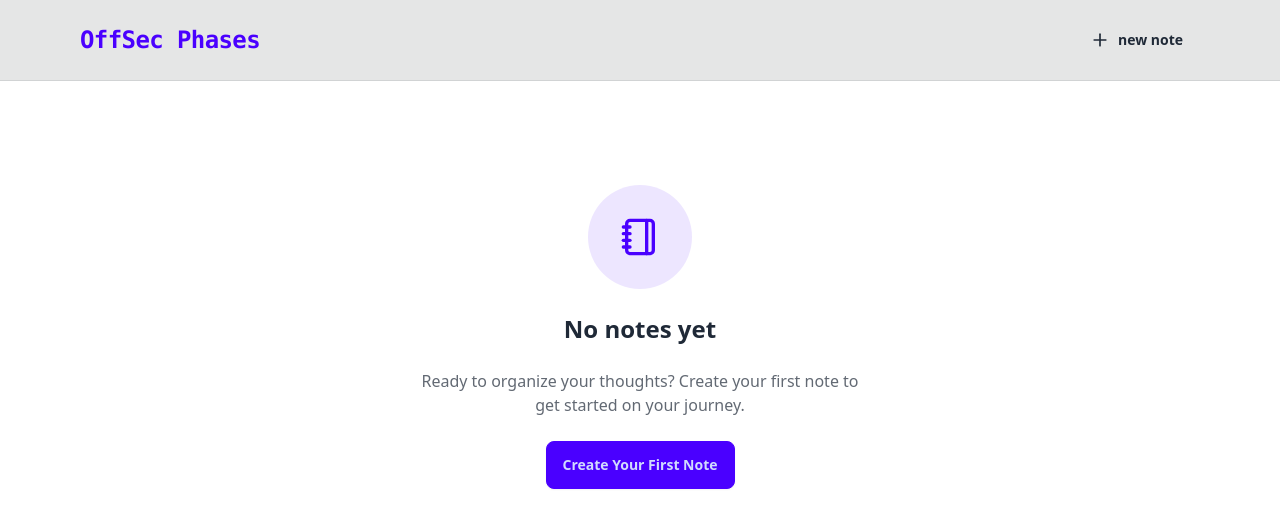
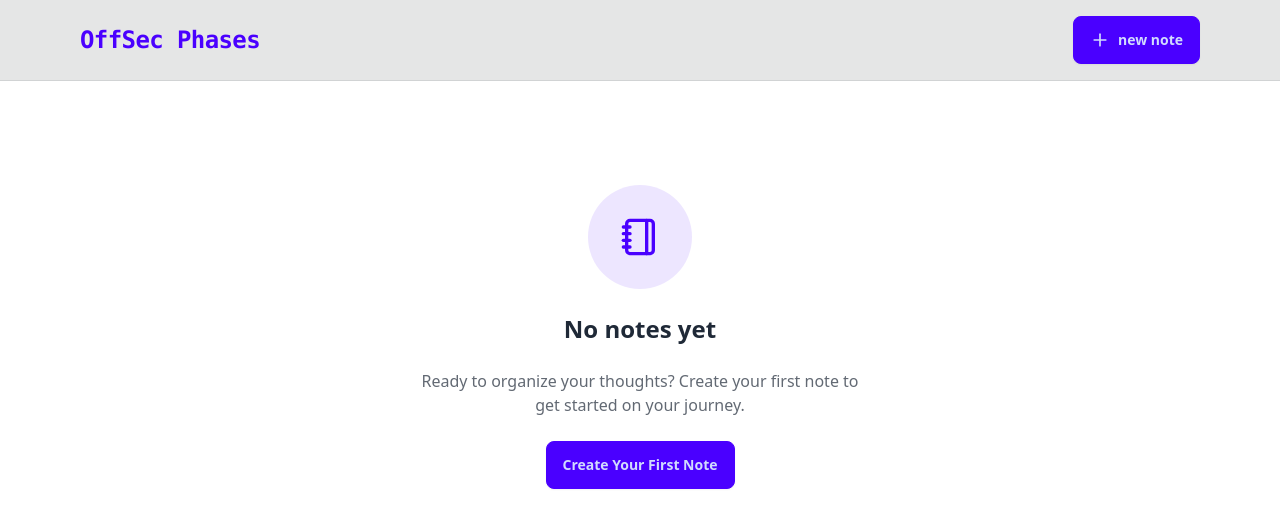
Before and after one commit to juniorpentester/MERN_TUTO, a React (Vite) app in the folder frontend/ToDos/: page / in a window 1280 px wide. Shown: the top 528 px of the page. Built offline with nearby package versions, Linux system fonts and the light colour scheme.

Commit message:
new theme

```diff
--- a/frontend/ToDos/src/App.jsx
+++ b/frontend/ToDos/src/App.jsx
@@ -8,7 +8,7 @@ const App = () => {
   //create your pages here and import them in the App.jsx file and use them in the return statement of the App component
 
   return (
-    <div data-theme="dracula">
+    <div data-theme="dim">
       <Routes>
         <Route path="/" element={<HomePage />} />
         <Route path="/create" element={<CreatePage />} />
--- a/frontend/ToDos/src/components/Navbar.jsx
+++ b/frontend/ToDos/src/components/Navbar.jsx
@@ -12,7 +12,7 @@ const Navbar = () => {
           </h1>
 
           <div className="flex items-center gap-4">
-            <Link to={"/create"} className="btn btn-ghost btn-primary">
+            <Link to={"/create"} className="btn btn-primary">
               <PlusIcon className="size-5" />
               <span>new note</span>
             </Link>
```
